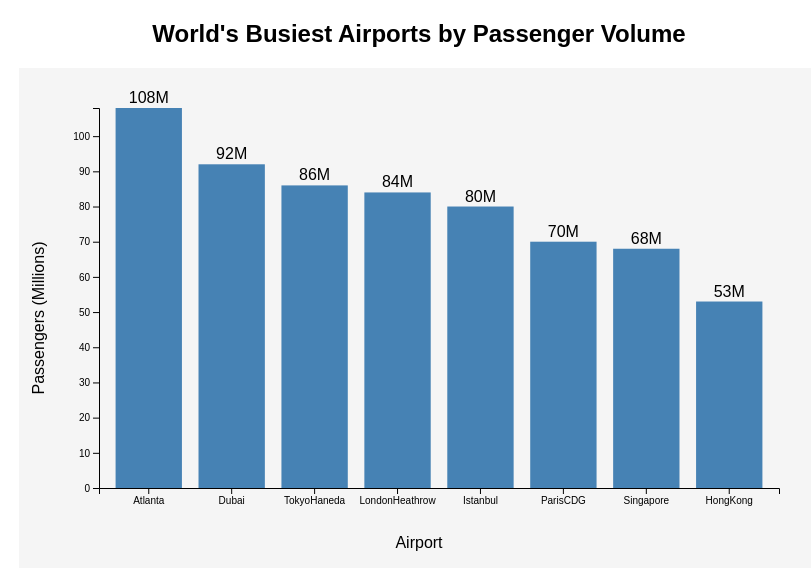
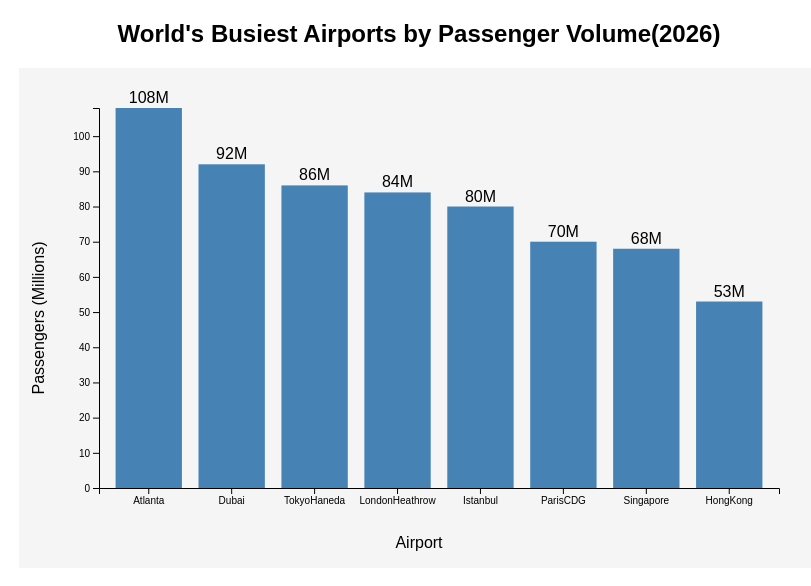
Before and after one commit to wong6410-pixel/PublicDataSpring26, a plain HTML site: page .D3 HW1/index.html in a window 1280 px wide. Shown: the whole page, without its empty margins (221-1032 px from the left). Drawn offline with nearby package versions, Linux system fonts and the light colour scheme.

Commit message:
Update title to include year 2026

```diff
--- a/.D3 HW1/index.html
+++ b/.D3 HW1/index.html
@@ -9,7 +9,7 @@
 
 <body>
 
-<h2>World's Busiest Airports by Passenger Volume</h2>
+<h2>World's Busiest Airports by Passenger Volume(2026)</h2>
 
 <svg width="800" height="500"></svg>
 
```
